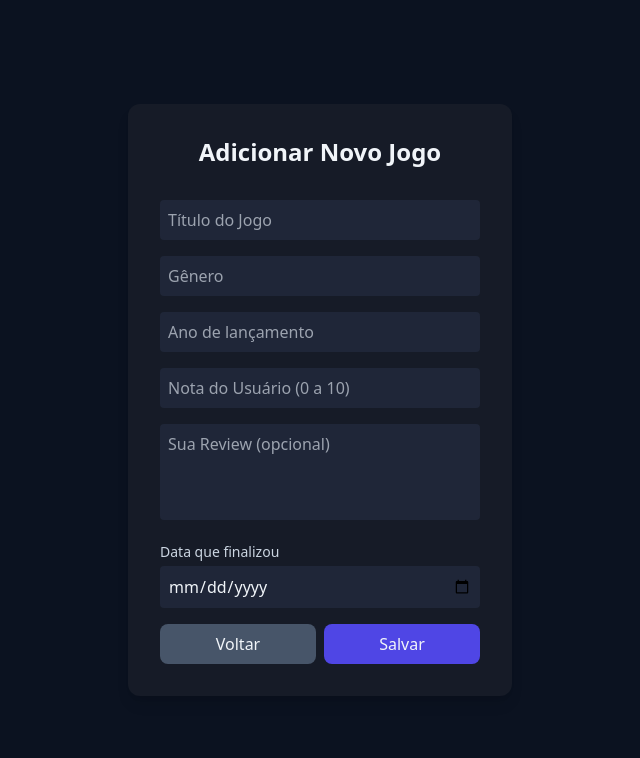
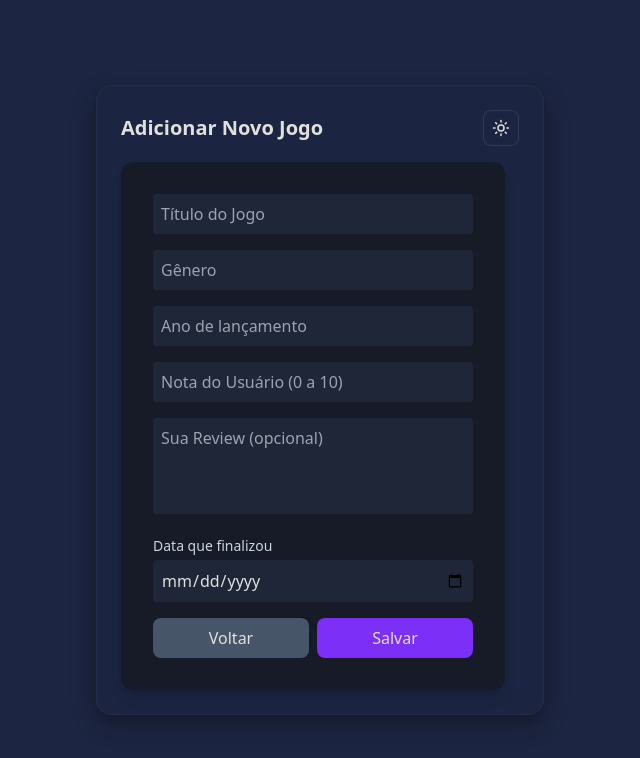
Before and after one commit to Guilherme-Henry-Dev/nexusvault-ui, a React (Vite) app: page /add-game in a window 1280 px wide. Shown: the top 758 px of the page, without its empty margins (320-960 px from the left). Built offline with nearby package versions, Linux system fonts and the light colour scheme; no server answers.

Commit message:
style: adionado a troca de tema na parte de adicionar jogos

```diff
--- a/src/pages/AddGame.tsx
+++ b/src/pages/AddGame.tsx
@@ -1,6 +1,7 @@
 import { useState } from "react";
 import api from "../services/api";
 import { useNavigate } from "react-router-dom";
+import ThemeToggle from "../components/ThemeToggle";
 
 export default function AddGame() {
   const navigate = useNavigate();
@@ -50,13 +51,15 @@ export default function AddGame() {
 
   return (
     <main className="min-h-screen bg-surface flex items-center justify-center text-slate-100 p-6">
+      <div className="card w-full max-w-md animate-fadeIn">
+        <header className="flex items-center justify-between mb-4">
+          <h1 className="text-xl font-bold">Adicionar Novo Jogo</h1>
+          <ThemeToggle />
+        </header>
         <form
           onSubmit={handleSubmit}
           className="bg-[#161b27] p-8 rounded-xl shadow-lg w-96 space-y-4"
         >
-        <h2 className="text-2xl font-bold text-center mb-4">
-          Adicionar Novo Jogo
-        </h2>
 
           {error && (
             <p className="text-red-400 text-sm text-center bg-red-950/40 py-1 rounded">
@@ -132,12 +135,13 @@ export default function AddGame() {
 
             <button
               type="submit"
-            className="w-1/2 bg-indigo-600 hover:bg-indigo-700 p-2 rounded-lg font-medium transition-colors"
+              className="w-1/2 bg-[rgb(var(--primary))] hover:bg-purple-900 p-2 rounded-lg font-medium transition-colors"
             >
               Salvar
             </button>
           </div>
         </form>
+      </div>
     </main>
   );
 }
--- a/src/styles/index.css
+++ b/src/styles/index.css
@@ -3,41 +3,62 @@
 @tailwind utilities;
 
 :root {
+  --bg:        245 247 250;
+  --surface:   255 255 255;
+  --text:      26 32 44;
+  --border:    203 213 224;
 
-  --surface: 11 18 32;
-  --primary: 124 58 237;
-  --text: 226 232 240;
-  --muted: 148 163 184;
+
+  --primary:   123 47 247;        /* #7B2FF7 */
+  --secondary: 28 37 65;          /* #1C2541 */
+  --accent:    91 192 190;        /* #5BC0BE */
+  --highlight: 58 80 107;         /* #3A506B */
+  --danger:    239 71 111;        /* #EF476F */
+  --success:   6 214 160;         /* #06D6A0 */
 }
+
+
+:root.dark {
+  --bg:        11 19 43;
+  --surface:   28 37 65;
+  --text:      224 225 221;
+  --border:    45 55 72;
+
+  --primary:   123 47 247;
+  --secondary: 28 37 65;
+  --accent:    91 192 190;
+  --highlight: 58 80 107;
+  --danger:    239 71 111;
+  --success:   6 214 160;
+}
+
 
 html, body, #root {
   height: 100%;
+  background-color: rgb(var(--bg));
+  color: rgb(var(--text));
+  transition: background-color 0.3s ease, color 0.3s ease;
+}
+
+.bg-surface {
   background-color: rgb(var(--surface));
   color: rgb(var(--text));
 }
 
-.bg-surface {
-  background-color: rgb(var(--surface));
-}
 
-.shadow-soft {
-  box-shadow:
-    0 10px 25px rgba(0, 0, 0, 0.35),
-    0 2px 6px rgba(0, 0, 0, 0.2);
-}
-
-.card {
+.card{
   width: 95%;
   max-width: 28rem;
-  background-color: rgb(var(--surface) / 0.7);
-  -webkit-backdrop-filter: blur(8px);
-  backdrop-filter: blur(8px);
+  background-color: rgb(var(--surface) / 0.9);
+  -webkit-backdrop-filter: blur(10px);
+  backdrop-filter: blur(10px);
   border-radius: 1rem;
   padding: 1.5rem;
-  border: 1px solid rgba(255, 255, 255, 0.05);
+  border: 1px solid rgb(var(--border) / 0.5);
   box-shadow:
-    0 10px 25px rgba(0, 0, 0, 0.35),
-    0 2px 6px rgba(0, 0, 0, 0.2);
+    0 10px 25px rgba(0, 0, 0, 0.25),
+    0 2px 6px rgba(0, 0, 0, 0.15);
+  transition: background-color 0.3s ease;
 }
 
 
@@ -46,18 +67,17 @@ html, body, #root {
   border-radius: 0.5rem;
   padding: 0.5rem 0.75rem;
   outline: none;
-  border: 1px solid rgba(255, 255, 255, 0.10);
-  background-color: rgba(255, 255, 255, 0.05);
+  border: 1px solid rgb(var(--border) / 0.6);
+  background-color: rgb(var(--surface));
   color: rgb(var(--text));
+  transition: all 0.2s ease;
 }
-
 .input::placeholder {
-  color: rgb(var(--muted));
+  color: rgba(148, 163, 184, 1);
 }
-
 .input:focus {
-  box-shadow: 0 0 0 4px rgb(var(--primary) / 0.5);
-  border-color: rgb(var(--primary) / 0.6);
+  box-shadow: 0 0 0 3px rgb(var(--primary) / 0.3);
+  border-color: rgb(var(--primary));
 }
 
 
@@ -66,37 +86,34 @@ html, body, #root {
   align-items: center;
   justify-content: center;
   border-radius: 0.5rem;
-  padding: 0.9rem 1.5rem;
+  padding: 0.5rem 1rem;
   color: #fff;
   background-color: rgb(var(--primary));
+  border: none;
   transition: filter 150ms ease, opacity 150ms ease, background-color 150ms ease;
-  text-decoration: none;
-  border: none;
 }
-
 .btn-primary:hover {
-  filter: brightness(0.95);
+  filter: brightness(1.1);
+  box-shadow: 0 0 12px rgb(var(--primary) / 0.7);
 }
-
 .btn-primary:disabled {
   opacity: 0.6;
   cursor: not-allowed;
 }
-
 
 .btn-outline {
   display: inline-flex;
   align-items: center;
   justify-content: center;
   border-radius: 0.5rem;
-  padding: 0.9rem 1.5rem;
-  color: rgba(255, 255, 255, 0.9);
+  padding: 0.5rem 1rem;
+  color: rgb(var(--text));
   background-color: transparent;
-  border: 1px solid rgba(255, 255, 255, 0.10);
+  border: 1px solid rgb(var(--border));
   transition: background-color 150ms ease, color 150ms ease, opacity 150ms ease;
   text-decoration: none;
 }
-
 .btn-outline:hover {
-  background-color: rgb(var(--primary));
+  background-color: rgb(var(--primary) / 0.1);
+  border-color: rgb(var(--primary) / 0.5);
 }
--- a/tailwind.config.js
+++ b/tailwind.config.js
@@ -5,28 +5,54 @@ export default {
   theme: {
     extend: {
       colors: {
-        primary: "#0B132B",
+
+        primary: "#7B2FF7",
         secondary: "#1C2541",
         accent: "#5BC0BE",
         highlight: "#3A506B",
         text: "#E0E1DD",
         danger: "#EF476F",
         success: "#06D6A0",
+
+
+        light: {
+          background: "#F5F7FA",
+          surface: "#FFFFFF",
+          text: "#1A202C",
+          border: "#CBD5E0",
+          primary: "#7B2FF7",
+          accent: "#5BC0BE",
+        },
+
+        // 🌙 Tema escuro
+        dark: {
+          background: "#0B132B",
+          surface: "#1C2541",
+          text: "#E0E1DD",
+          border: "#2D3748",
+          primary: "#7B2FF7",
+          accent: "#5BC0BE",
+        },
       },
+
       boxShadow: {
-        glow: "0 0 15px rgba(91, 192, 190, 0.6)",
+        glow: "0 0 15px rgba(123, 47, 247, 0.6)",
       },
+
       fontFamily: {
         orbitron: ["Orbitron", "sans-serif"],
         inter: ["Inter", "sans-serif"],
       },
+
       backgroundImage: {
         "grid-pattern":
           "radial-gradient(circle at 1px 1px, rgba(255,255,255,0.05) 1px, transparent 0)",
       },
+
       animation: {
         fadeIn: "fadeIn 1s ease-in-out",
       },
+
       keyframes: {
         fadeIn: {
           from: { opacity: 0 },
@@ -35,5 +61,11 @@ export default {
       },
     },
   },
-  plugins: [],
-}
+  plugins: [
+
+    function ({ addVariant }) {
+      addVariant("light", ".light &");
+      addVariant("dark", ".dark &");
+    },
+  ],
+};
```
Also changed, not shown: src/components/ThemeToggle.tsx (line endings or trailing spaces). Lines whose indentation alone changed are shown as unchanged.
